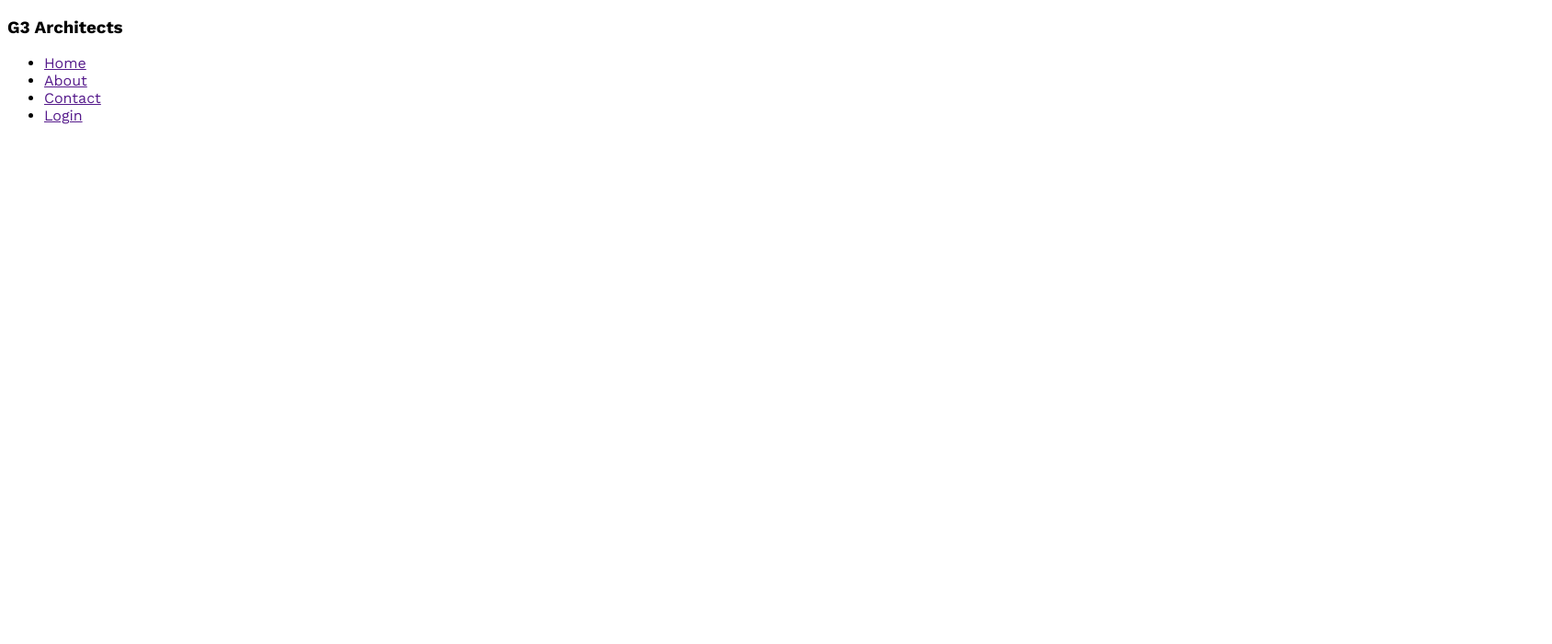
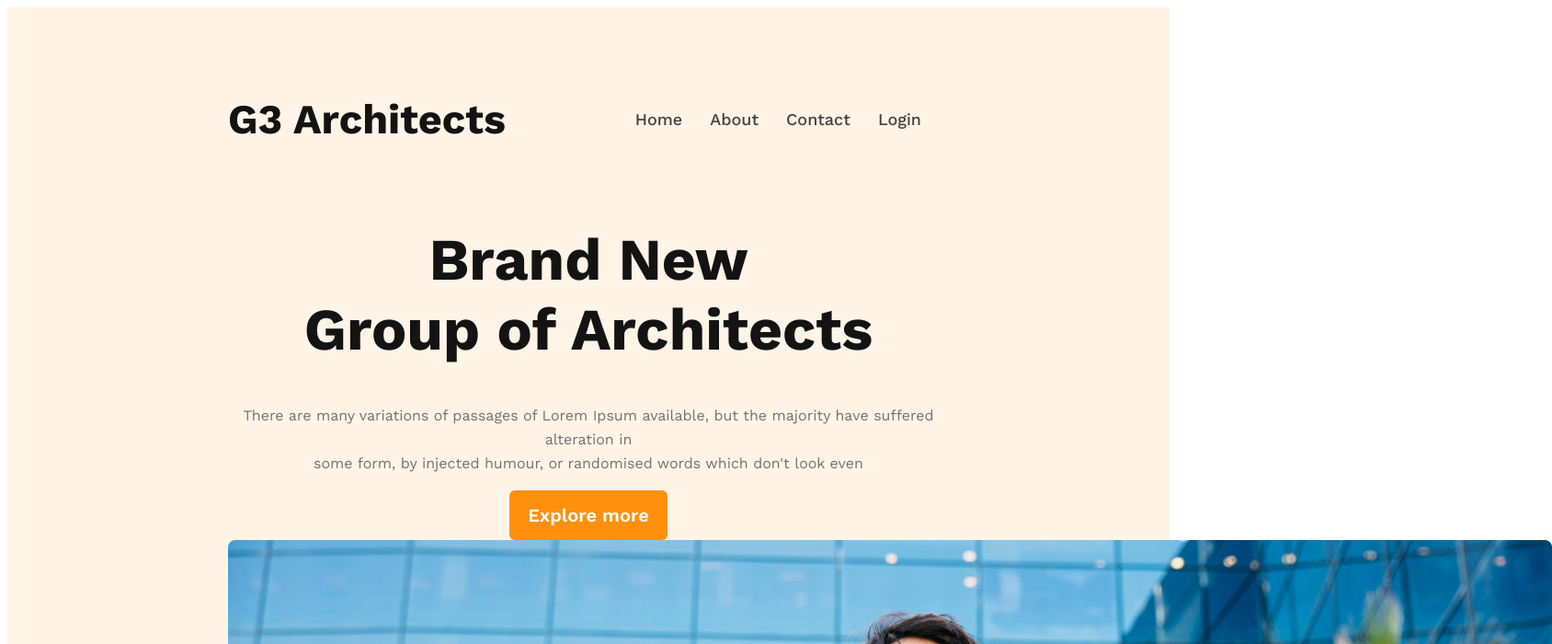
Before and after one commit to Khairabul/G3-Architects, a plain HTML site: page index.html in a window 1280 px wide. Shown: the top 700 px of the page at 92% size, 1688 px wide, since content can reach past the window. Drawn offline with nearby package versions, Linux system fonts and the light colour scheme.

Commit message:
content added

```diff
--- a/index.html
+++ b/index.html
@@ -1,15 +1,17 @@
 <!DOCTYPE html>
 <html lang="en">
+
 <head>
     <meta charset="UTF-8">
     <meta name="viewport" content="width=device-width, initial-scale=1.0">
     <title>G3 Architects</title>
     <link rel="stylesheet" href="styles/style.css">
 </head>
+
 <body>
     <header>
         <nav>
-            <h3>G3 Architects</h3>
+            <h3 class="nav-title">G3 Architects</h3>
             <ul>
                 <li><a href="">Home</a></li>
                 <li><a href="">About</a></li>
@@ -17,6 +19,15 @@
                 <li><a href="">Login</a></li>
             </ul>
         </nav>
+        <div class="banner">
+            <div class="banner-content">
+                <h1 class="banner-title">Brand New <br>Group of Architects</h1>
+                <p class="banner-description">There are many variations of passages of Lorem Ipsum available, but the
+                    majority have suffered alteration in <br> some form, by injected humour, or randomised words which don't look even</p>
+                <button class="btn-primary">Explore more </button>
+            </div>
+            <img src="images/banner.png" alt="">
+        </div>
     </header>
     <main>
 
@@ -25,4 +36,5 @@
 
     </footer>
 </body>
+
 </html>
--- a/styles/style.css
+++ b/styles/style.css
@@ -1,6 +1,93 @@
 /* Google font "Work Sans" */
 
 @import url('https://fonts.googleapis.com/css2?family=Work+Sans:wght@400;500;600;700;800&display=swap');
-*{
+
+* {
     font-family: 'Work Sans', sans-serif;
 }
+
+.btn-primary {
+    border-radius: 6px;
+    background: #FF900E;
+    color: #FFF;
+    text-align: center;
+    font-size: 20px;
+    font-style: normal;
+    font-weight: 600;
+    border: none;
+    padding: 15px 20px;
+}
+
+/* Header Tag */
+
+header {
+    background: rgba(255, 144, 14, 0.10);
+    padding: 50px 240px;
+}
+
+nav {
+    display: flex;
+    justify-content: space-between;
+    align-items: center;
+}
+
+.nav-title {
+    color: #131313;
+    font-size: 45px;
+    font-style: normal;
+    font-weight: 700;
+    line-height: normal;
+}
+
+nav>ul {
+    display: flex;
+}
+
+nav li {
+    list-style-type: none;
+    margin-right: 30px;
+    color: #424242;
+    text-align: center;
+    font-size: 18px;
+    font-style: normal;
+    font-weight: 500;
+    line-height: 26px;
+}
+
+nav a {
+    text-decoration: none;
+    color: #424242;
+    text-align: center;
+    font-size: 18px;
+    font-style: normal;
+    font-weight: 500;
+    line-height: 26px;
+
+}
+
+/* Banner styles */
+.banner-content {
+    max-width: 862px;
+    text-align: center;
+    margin: 0 auto;
+}
+
+.banner-title {
+    color: #131313;
+    text-align: center;
+    font-size: 64px;
+    font-style: normal;
+    font-weight: 700;
+    line-height: normal;
+}
+
+.banner-description {
+    color: #727272;
+    text-align: center;
+    font-family: Work Sans;
+    font-size: 16px;
+    font-style: normal;
+    font-weight: 400;
+    line-height: 26px;
+
+}
```
